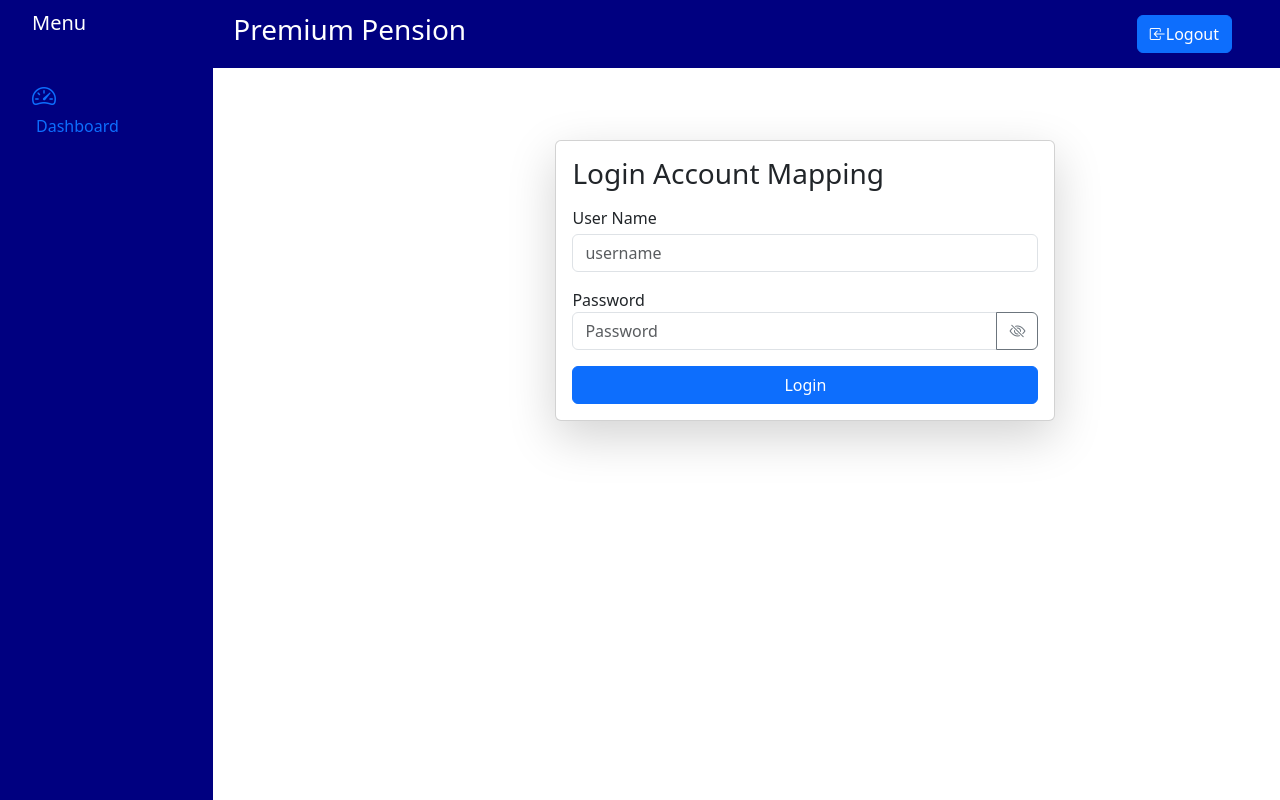
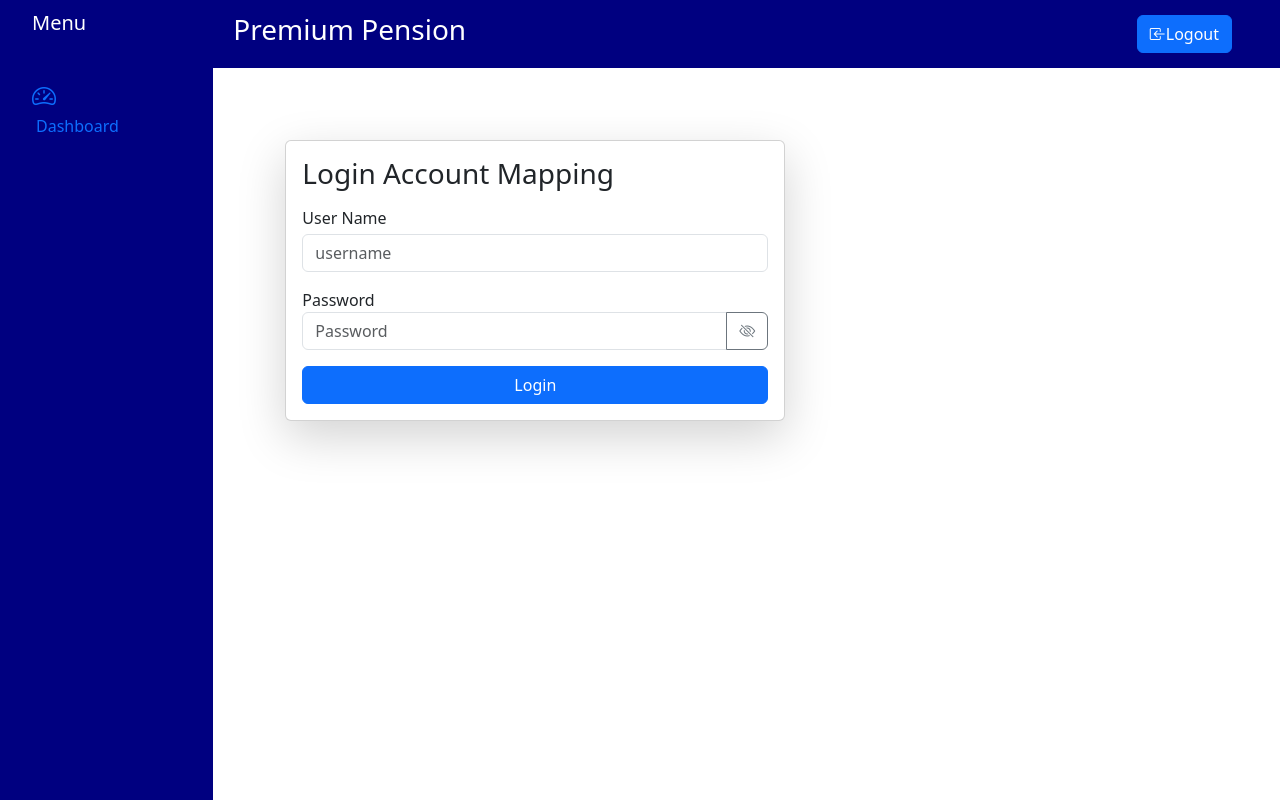
Before and after one commit to khalifaMMM12/Account-mapping, a React (Create React App) app in the folder client/app/: page / in a window 1280 px wide. Built offline with nearby package versions, Linux system fonts and the light colour scheme.

Commit message:
updated add agent

```diff
--- a/client/app/src/Pages/createAgent.js
+++ b/client/app/src/Pages/createAgent.js
@@ -64,17 +64,25 @@ function createAgent() {
 
             <Col md='4'>
               <Form.Group className='mb-4'>
+                <Form.Label>Sate</Form.Label>
+                <Form.Control as='select'>
+                  <option disabled>Choose option</option>
+                </Form.Control>
+              </Form.Group>
+            </Col>
+
+            </Row>
+
+            <Row>
+
+            <Col md='4'>
+              <Form.Group className='mb-4'>
                 <Form.Label>Zone</Form.Label>
                 <Form.Control as='select'>
                   <option disabled>Choose option</option>
                 </Form.Control>
               </Form.Group>
             </Col>
-
-
-            </Row>
-
-            <Row>
 
             <Col md='4'>
               <Form.Group className='mb-4'>
--- a/client/app/src/Pages/login.js
+++ b/client/app/src/Pages/login.js
@@ -57,8 +57,8 @@ function LoginForm (){
     }
 
   return (
-    <div className='mt-5'>
-      <div className='row justify-content-center '>
+    <div className='m-5'>
+      <div className='row'>
         <div className='col-md-5'>
           <div className='card m-4 shadow-lg'>
             <div className='card-body'>
```
